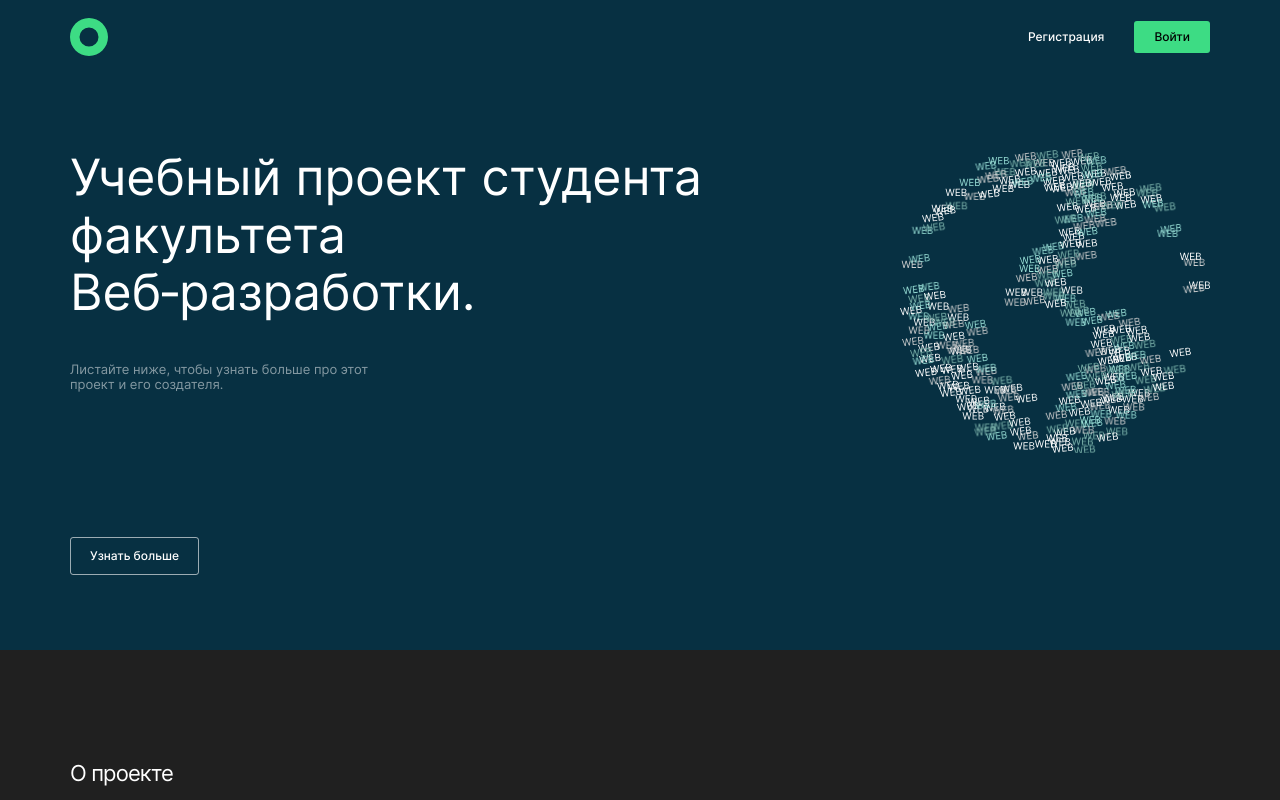
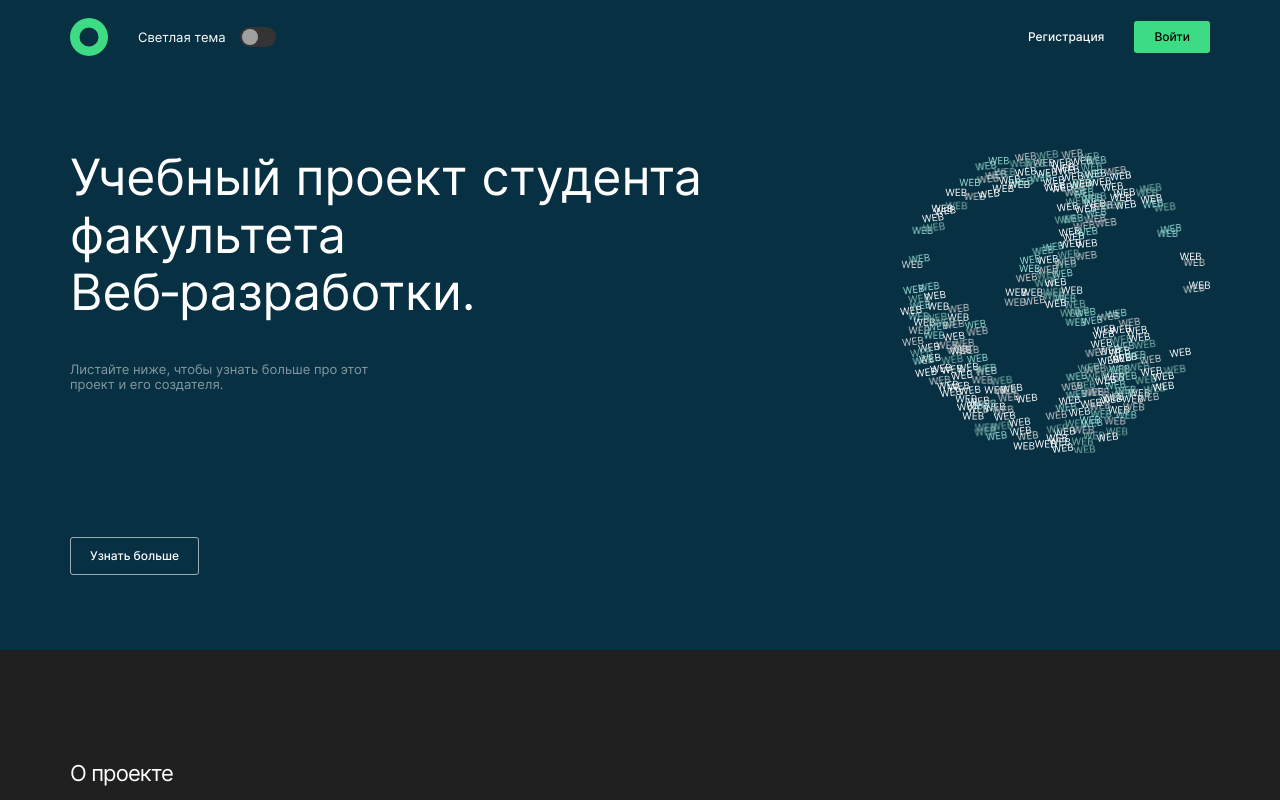
Before and after one commit to sahvea/movies-explorer-frontend, a React (Create React App) app: page / in a window 1280 px wide. Shown: the top 800 px of the page. Built offline with nearby package versions, Linux system fonts and the light colour scheme; no server answers.

Commit message:
feat: add light theme switcher

```diff
--- a/src/components/SearchForm/FilterCheckbox/FilterCheckbox.js
+++ b/src/components/FilterCheckbox/FilterCheckbox.js
@@ -3,7 +3,7 @@ import './FilterCheckbox.css';
 function FilterCheckbox(props) {
   return (
     <label className={props.labelClass}>{props.labelText}
-      <input type="checkbox" name="short"
+      <input type="checkbox" name={props.checkboxName}
         className="filter-checkbox"
         checked={props.isChecked}
         onChange={props.onCheckboxChange}
--- a/src/components/Header/Header.css
+++ b/src/components/Header/Header.css
@@ -98,6 +98,19 @@
   fill: var(--bright-color);
 }
 
+.header__checkbox {
+  margin-left: 30px;
+  margin-right: auto;
+  display: grid;
+  grid-template-columns: 1fr 36px;
+  gap: 14px;
+  align-items: center;
+  font-weight: 400;
+  font-size: 13px;
+  line-height: 1.4;
+  cursor: pointer;
+}
+
 @keyframes spin {
   0% {
     transform: rotate(0deg);
@@ -127,4 +140,8 @@
     padding: 56px 0 0;
     justify-content: center;
   }
+
+  .header__checkbox {
+    font-size: 11px;
+  }
 }
--- a/src/components/Header/Header.js
+++ b/src/components/Header/Header.js
@@ -2,11 +2,13 @@ import React from 'react';
 import { Link, useLocation } from 'react-router-dom';
 import './Header.css'
 import Navigation from '../Navigation/Navigation';
+import FilterCheckbox from '../FilterCheckbox/FilterCheckbox';
 
 function Header(props) {
   const location = useLocation();
   const [isHidden, setIsHidden] = React.useState(false);
   const [mobMenu, setMobMenu] = React.useState(false);
+  const [isThemeLight, setIsThemeLight] = React.useState(false);
 
   const headerClassName = `header
     ${isHidden ? "header_hidden" : ""}
@@ -37,6 +39,19 @@ function Header(props) {
     setMobMenu(!mobMenu);
   };
 
+  function toggleTheme(shouldChange) {
+    document.body.classList.toggle('app_theme_light', shouldChange);
+  }
+
+  function handleThemeChange() {
+    setIsThemeLight(!isThemeLight);
+  }
+
+  React.useEffect(() => {
+    toggleTheme(isThemeLight);
+   }
+ );
+
   return (
     <header className={headerClassName}>
       <div className={headerContainerClassName}>
@@ -45,6 +60,13 @@ function Header(props) {
             <path className="header__logo-svg" fillRule="evenodd" clipRule="evenodd" d="M19 38c10.493 0 19-8.507 19-19S29.493 0 19 0 0 8.507 0 19s8.507 19 19 19Zm0-9.5a9.5 9.5 0 1 0 0-19 9.5 9.5 0 0 0 0 19Z"/>
           </svg>
         </Link>
+        <FilterCheckbox
+          labelClass={'header__checkbox'}
+          labelText={'Светлая тема'}
+          checkboxName={'theme'}
+          isChecked={isThemeLight}
+          onCheckboxChange={handleThemeChange}
+        />
         <Navigation mobMenu={mobMenu} handleBurgerClick={handleBurgerClick} loggedIn={props.loggedIn} />
       </div>
     </header>
--- a/src/components/SearchForm/SearchForm.js
+++ b/src/components/SearchForm/SearchForm.js
@@ -1,6 +1,6 @@
 import React from 'react';
 import './SearchForm.css';
-import FilterCheckbox from './FilterCheckbox/FilterCheckbox';
+import FilterCheckbox from '../FilterCheckbox/FilterCheckbox';
 import { useFormValidation } from '../../hooks/useFormValidation';
 
 function SearchForm(props) {
@@ -38,6 +38,7 @@ function SearchForm(props) {
           <FilterCheckbox
             labelClass={'search__checkbox'}
             labelText={'Короткометражки'}
+            checkboxName={'short'}
             isChecked={isShortMovie}
             onCheckboxChange={handleCheckboxClick}
           />
```
Also changed, not shown: src/components/FilterCheckbox/FilterCheckbox.css (renamed from src/components/SearchForm/FilterCheckbox/FilterCheckbox.css).
